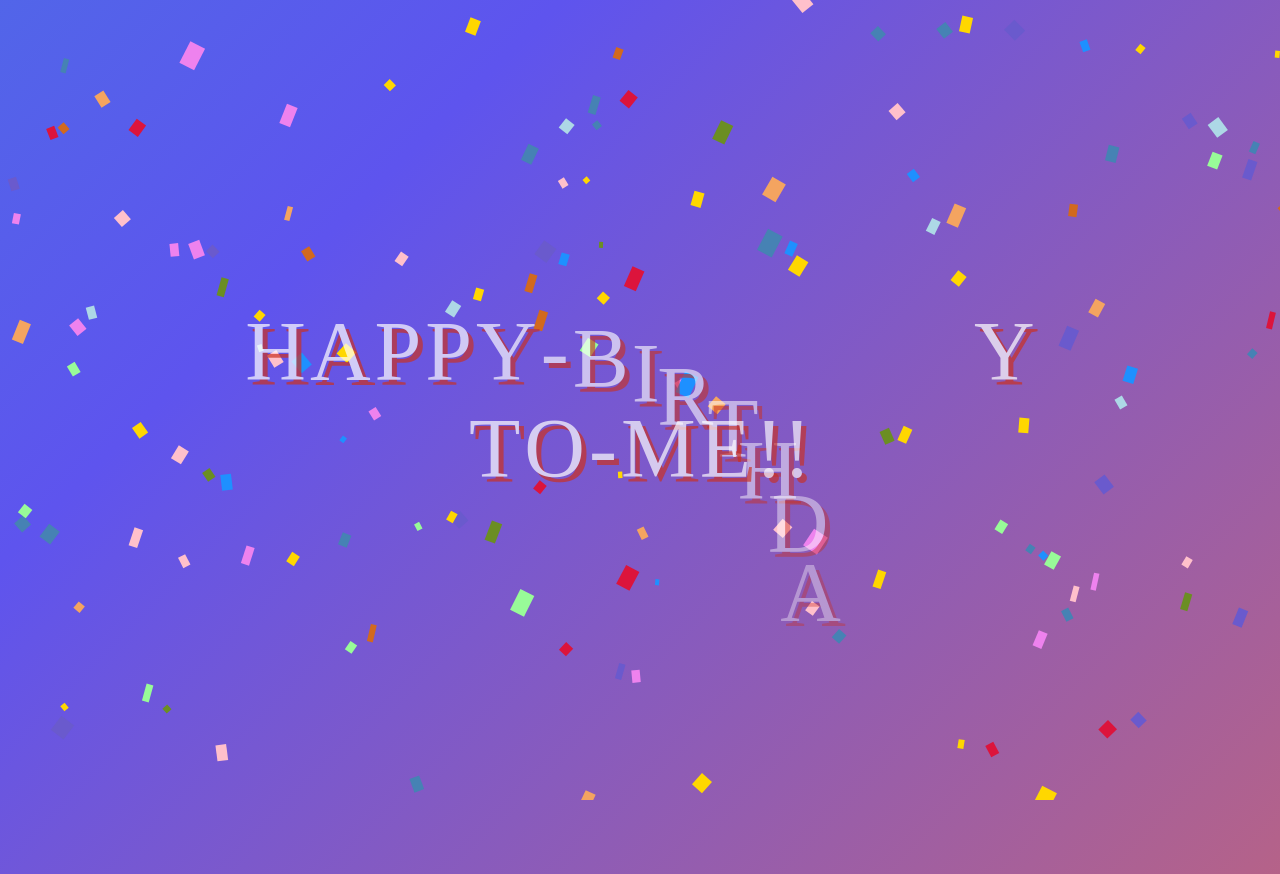
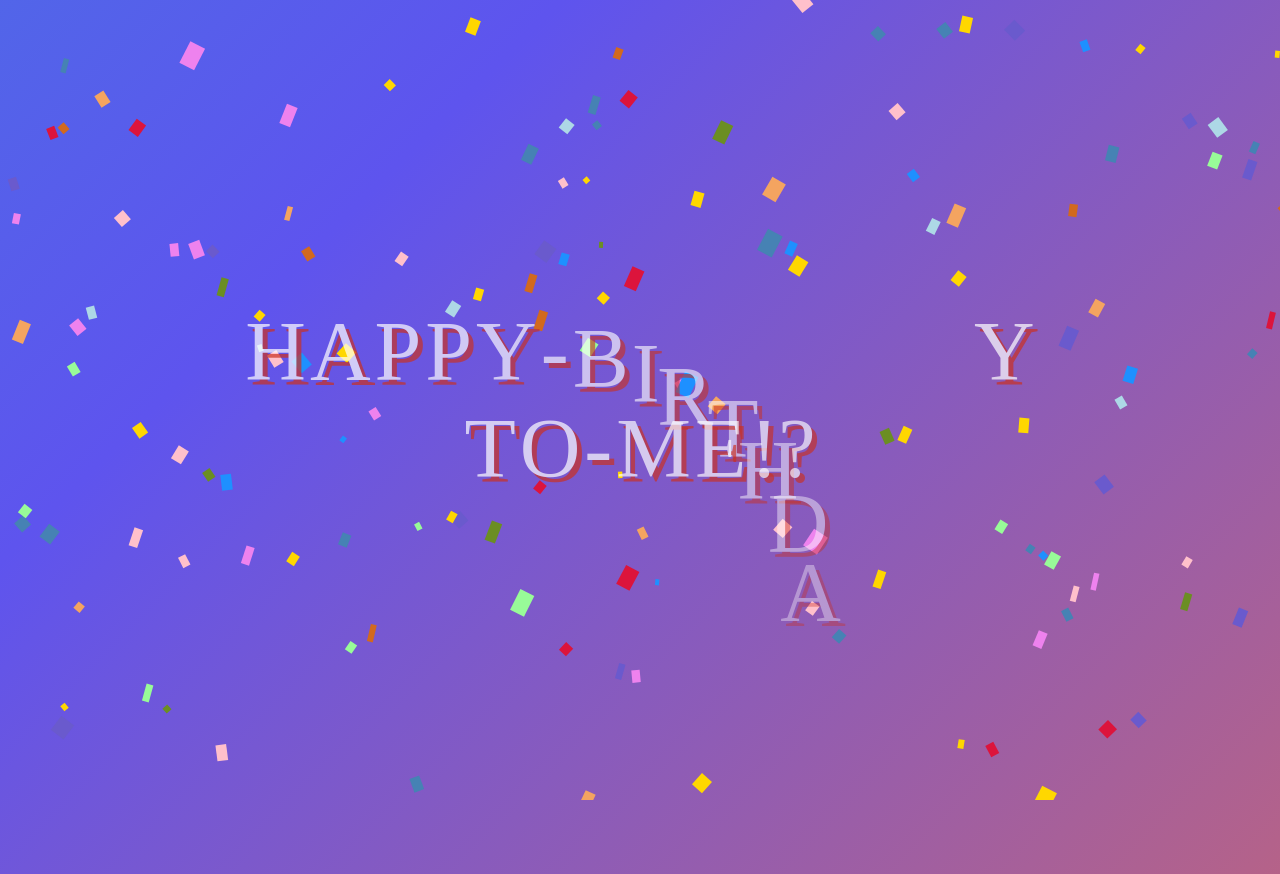
Before and after one commit to hosein-yarzade/birthday, a plain HTML site: page index.html in a window 1280 px wide. Both pictures are taken after a click on the element 640 px from the left and 705 px from the top of the page. Drawn offline with Linux system fonts and the light colour scheme.

Commit message:
The messag new branch changes

```diff
--- a/index.html
+++ b/index.html
@@ -39,7 +39,7 @@
               <span class="letter"> - </span>
               <span class="letter">M</span>
               <span class="letter">E</span>
-              <span class="letter">!!</span>
+              <span class="letter">!?</span>
             </div>
           </div>
         </div>
```
